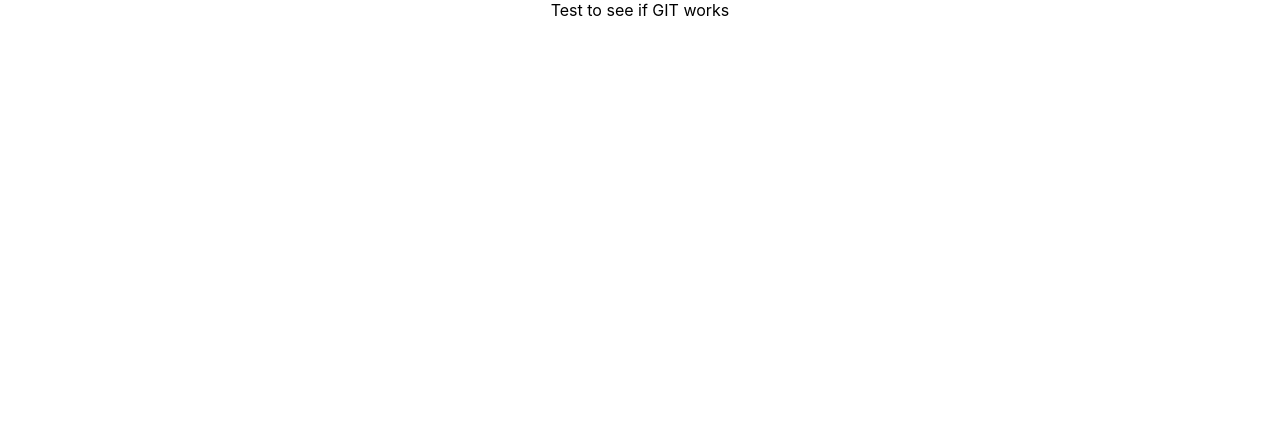
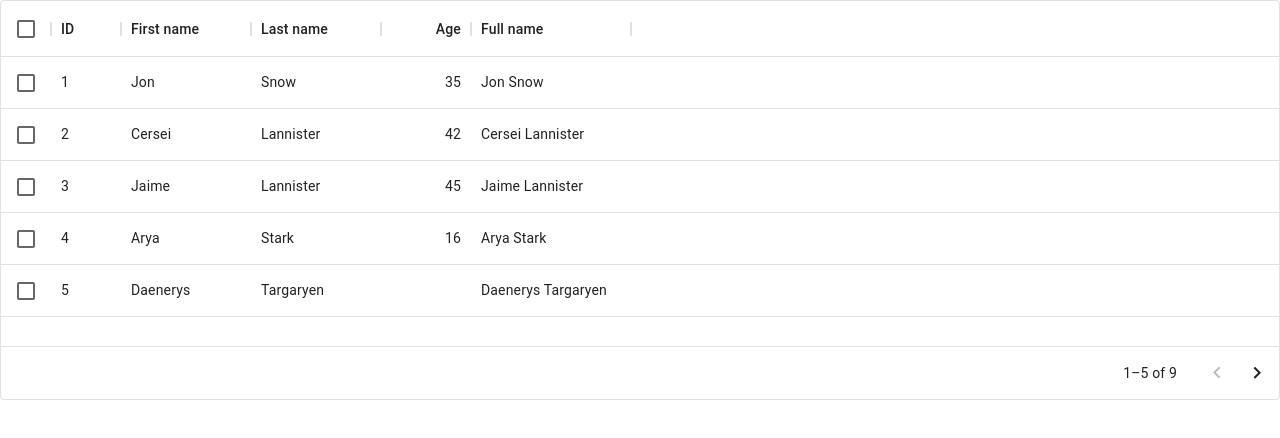
Before and after one commit to StefanZugun/KS-Profiles, a React (Create React App) app: page / in a window 1280 px wide. Shown: the top 438 px of the page. Built offline with nearby package versions, Linux system fonts and the light colour scheme.

Commit message:
Table added with stock data

```diff
--- a/package.json
+++ b/package.json
@@ -5,13 +5,17 @@
   "dependencies": {
     "@emotion/react": "^11.10.4",
     "@emotion/styled": "^11.10.4",
+    "@mui/icons-material": "^5.10.9",
     "@mui/material": "^5.10.10",
+    "@mui/styled-engine-sc": "^5.10.6",
+    "@mui/x-data-grid": "^5.17.7",
     "@testing-library/jest-dom": "^5.16.5",
     "@testing-library/react": "^13.4.0",
     "@testing-library/user-event": "^13.5.0",
     "react": "^18.2.0",
     "react-dom": "^18.2.0",
     "react-scripts": "5.0.1",
+    "styled-components": "^5.3.6",
     "web-vitals": "^2.1.4"
   },
   "scripts": {
--- a/src/App.js
+++ b/src/App.js
@@ -1,4 +1,5 @@
 import "./App.css";
+import DataTable from "./components/Table";
 
 const DUMMY_PROFILES = [
   {
@@ -33,12 +34,12 @@ const DUMMY_PROFILES = [
   },
 ];
 
-for (const profile of DUMMY_PROFILES) {
-  console.log(profile.name);
-}
-
 function App() {
-  return <div className="App">Test to see if GIT works</div>;
+  return (
+    <>
+      <DataTable />
+    </>
+  );
 }
 
 export default App;
--- /dev/null
+++ b/src/components/Table.js
@@ -0,0 +1,49 @@
+import * as React from "react";
+import { DataGrid } from "@mui/x-data-grid";
+
+export default function DataTable() {
+  const columns = [
+    { field: "id", headerName: "ID", width: 70 },
+    { field: "firstName", headerName: "First name", width: 130 },
+    { field: "lastName", headerName: "Last name", width: 130 },
+    {
+      field: "age",
+      headerName: "Age",
+      type: "number",
+      width: 90,
+    },
+    {
+      field: "fullName",
+      headerName: "Full name",
+      description: "This column has a value getter and is not sortable.",
+      sortable: false,
+      width: 160,
+      valueGetter: (params) =>
+        `${params.row.firstName || ""} ${params.row.lastName || ""}`,
+    },
+  ];
+
+  const rows = [
+    { id: 1, lastName: "Snow", firstName: "Jon", age: 35 },
+    { id: 2, lastName: "Lannister", firstName: "Cersei", age: 42 },
+    { id: 3, lastName: "Lannister", firstName: "Jaime", age: 45 },
+    { id: 4, lastName: "Stark", firstName: "Arya", age: 16 },
+    { id: 5, lastName: "Targaryen", firstName: "Daenerys", age: null },
+    { id: 6, lastName: "Melisandre", firstName: null, age: 150 },
+    { id: 7, lastName: "Clifford", firstName: "Ferrara", age: 44 },
+    { id: 8, lastName: "Frances", firstName: "Rossini", age: 36 },
+    { id: 9, lastName: "Roxie", firstName: "Harvey", age: 65 },
+  ];
+
+  return (
+    <div style={{ height: 400, width: "100%" }}>
+      <DataGrid
+        rows={rows}
+        columns={columns}
+        pageSize={5}
+        rowsPerPageOptions={[5]}
+        checkboxSelection
+      />
+    </div>
+  );
+}
```
Also changed, not shown: public/manifest.json, 1 other file (tests, documents, lock files or other folders).
